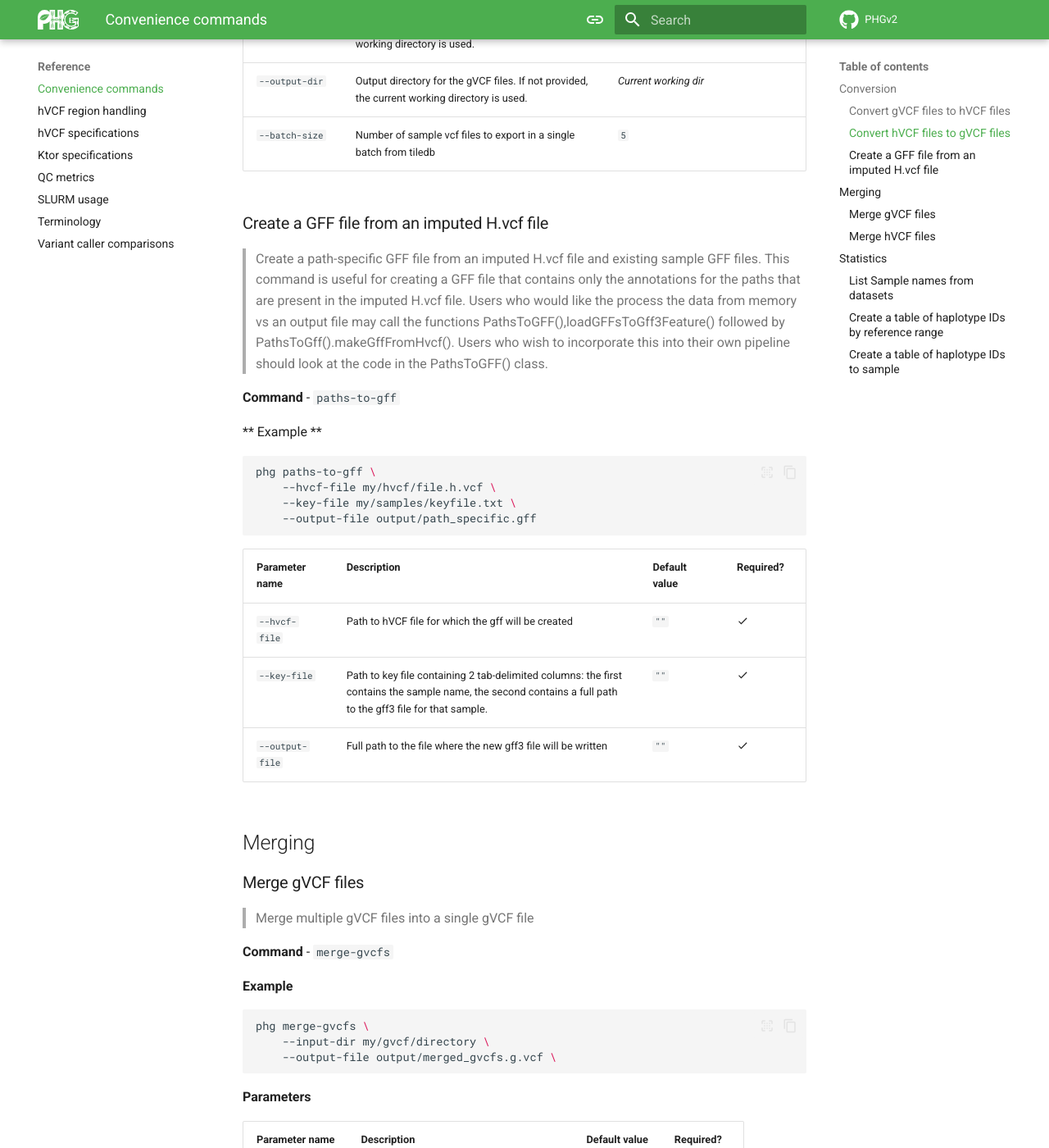
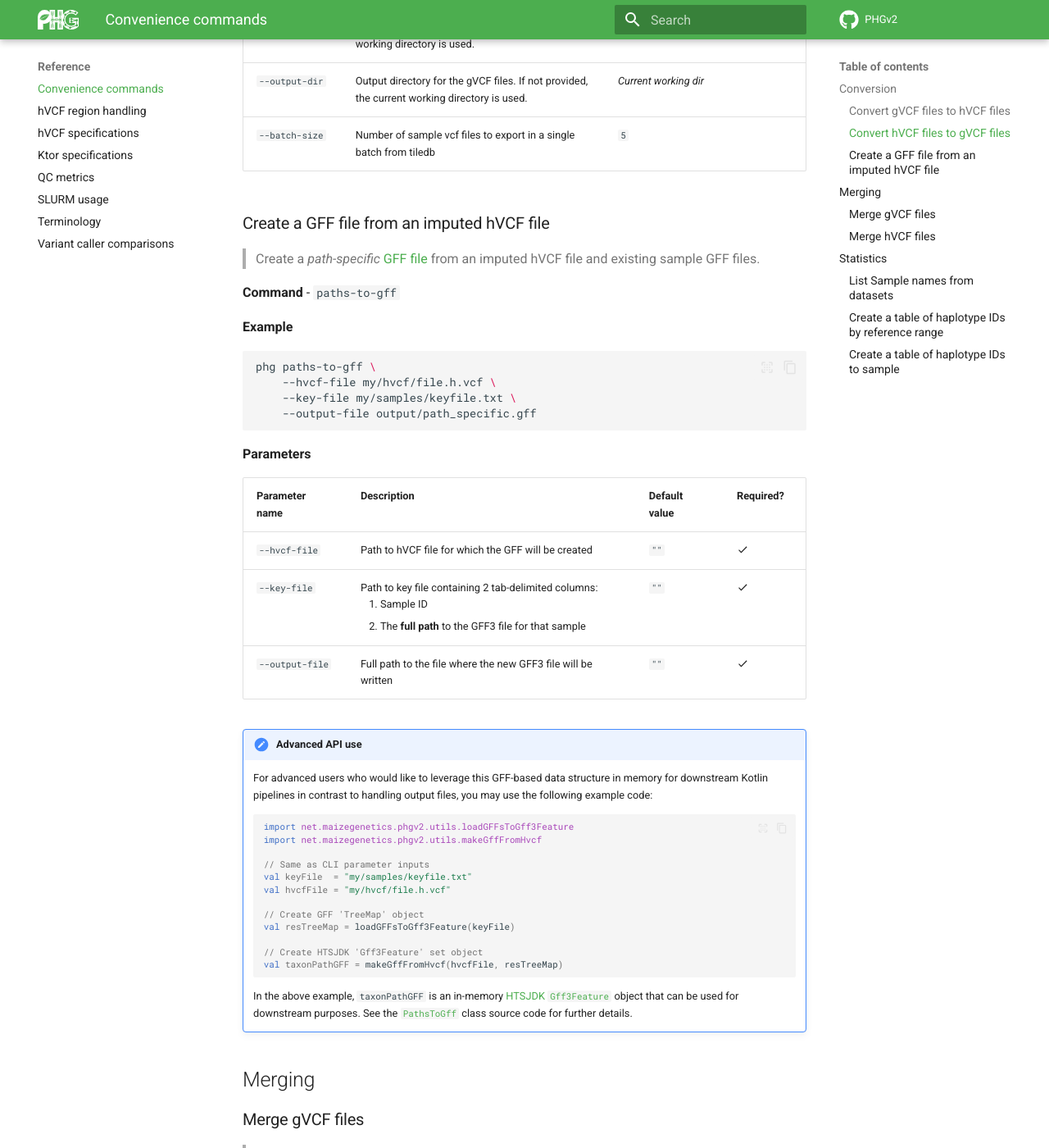
Before and after one commit to maize-genetics/phg_v2, an MkDocs documentation site: the page built from docs/convenience_commands.md, in a window 1280 px wide and 1400 px high, scrolled down 2291 px. Shown: the whole window at 82% size. Built offline with MkDocs 1.6.1 and Material for MkDocs 9.7.7, drawn with Linux system fonts in a browser that asks for light colours; comment, search, counter and statistics services are not loaded; some of the changed text lies outside the part shown.

Commit message:
Cleanup grammar and formatting

````diff
--- a/docs/convenience_commands.md
+++ b/docs/convenience_commands.md
@@ -93,17 +93,15 @@ phg hvcf2gvcf \
 | `--batch-size`       | Number of sample vcf files to export in a single batch from tiledb                                                  | `5`                                |                  |
 
 
-### Create a GFF file from an imputed H.vcf file
+### Create a GFF file from an imputed hVCF file
 
-> Create a path-specific GFF file from an imputed H.vcf file and existing sample GFF files.
-> This command is useful for creating a GFF file that contains only the annotations for the paths that are present in the imputed H.vcf file.
-> Users who would like the process the data from memory vs an output file may call the functions PathsToGFF(),loadGFFsToGff3Feature()
-> followed by PathsToGff().makeGffFromHvcf().  Users who wish to incorporate this into their own
-> pipeline should look at the code in the PathsToGFF() class.
+> Create a _path-specific_ [GFF file](https://en.wikipedia.org/wiki/General_feature_format)
+> from an imputed hVCF file and existing sample GFF files.
+
 
 **Command** - `paths-to-gff`
 
-** Example **
+**Example**
 
 ```shell
 phg paths-to-gff \
@@ -112,14 +110,38 @@ phg paths-to-gff \
     --output-file output/path_specific.gff
 ```
 
+**Parameters**
 
-| Parameter name  | Description                                                                                                                                                | Default value | Required?        |
-|-----------------|------------------------------------------------------------------------------------------------------------------------------------------------------------|---------------|------------------|
-| `--hvcf-file`   | Path to hVCF file for which the gff will be created                                                                                                        | `""`          | :material-check: |
-| `--key-file`    | Path to key file containing 2 tab-delimited columns: the first contains the sample name, the second contains a full path to the gff3 file for that sample. | `""`          | :material-check: |
-| `--output-file` | Full path to the file where the new gff3 file will be written                                                                                              | `""`          | :material-check: |                                |                  |
+| Parameter name  | Description                                                                                                                                  | Default value | Required?        |
+|-----------------|----------------------------------------------------------------------------------------------------------------------------------------------|---------------|------------------|
+| `--hvcf-file`   | Path to hVCF file for which the GFF will be created                                                                                          | `""`          | :material-check: |
+| `--key-file`    | Path to key file containing 2 tab-delimited columns: <ol><li>Sample ID</li><li> The **full path** to the GFF3 file for that sample</li></ol> | `""`          | :material-check: |
+| `--output-file` | Full path to the file where the new GFF3 file will be written                                                                                | `""`          | :material-check: |                                |                  |
 
+!!! note "Advanced API use"
+    For advanced users who would like to leverage this GFF-based data
+    structure in memory for downstream Kotlin pipelines in contrast
+    to handling output files, you may use the following example code:
 
+    ``` kotlin
+    import net.maizegenetics.phgv2.utils.loadGFFsToGff3Feature
+    import net.maizegenetics.phgv2.utils.makeGffFromHvcf
+
+    // Same as CLI parameter inputs
+    val keyFile  = "my/samples/keyfile.txt"
+    val hvcfFile = "my/hvcf/file.h.vcf"
+
+    // Create GFF 'TreeMap' object
+    val resTreeMap = loadGFFsToGff3Feature(keyFile)
+
+    // Create HTSJDK 'Gff3Feature' set object
+    val taxonPathGFF = makeGffFromHvcf(hvcfFile, resTreeMap)
+    ```
+
+    In the above example, `taxonPathGFF` is an in-memory [HTSJDK](https://github.com/samtools/htsjdk)
+    [`Gff3Feature`](https://javadoc.io/doc/com.github.samtools/htsjdk/2.24.1/htsjdk/tribble/gff/package-summary.html)
+    object that can be used for downstream purposes. See the [`PathsToGff`](https://github.com/maize-genetics/phg_v2/blob/main/src/main/kotlin/net/maizegenetics/phgv2/cli/PathsToGff.kt)
+    class source code for further details.
 
 
 ## Merging
--- a/mkdocs.yml
+++ b/mkdocs.yml
@@ -18,23 +18,9 @@ theme:
   favicon: img/product/favicon.png
   palette:
     - media: "(prefers-color-scheme)"
-      toggle:
-        icon: material/link
-        name: Switch to light mode
-    - media: "(prefers-color-scheme: light)"
       scheme: default
       primary: green
       accent: green
-      toggle:
-        icon: material/toggle-switch
-        name: Switch to dark mode
-    - media: "(prefers-color-scheme: dark)"
-      scheme: slate
-      primary: black
-      accent: indigo
-      toggle:
-        icon: material/toggle-switch-off
-        name: Switch to system preference
   features:
     - content.code.select
     - content.code.copy
@@ -51,7 +37,7 @@ theme:
     code: Roboto Mono
 
 # Copyright
-copyright: Copyright &copy; 2023 - 2024 Buckler Lab
+copyright: Copyright &copy; 2023 - 2024  <a href="https://www.maizegenetics.net "><b>Buckler Lab</b></a>
 
 extra:
   social:
````
